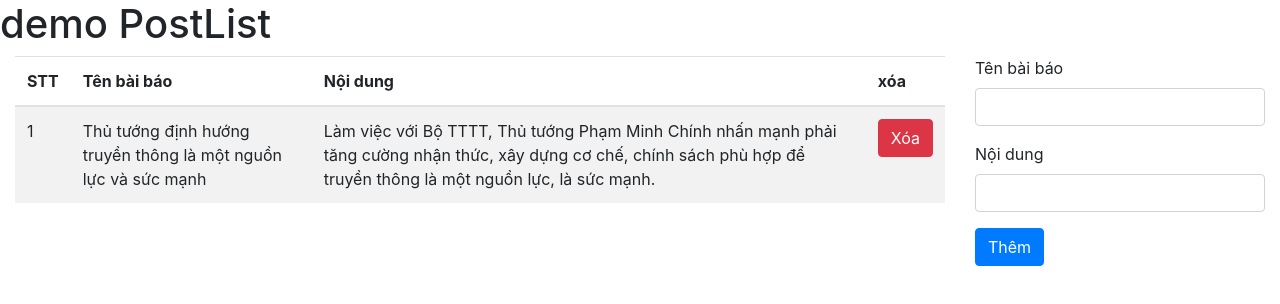
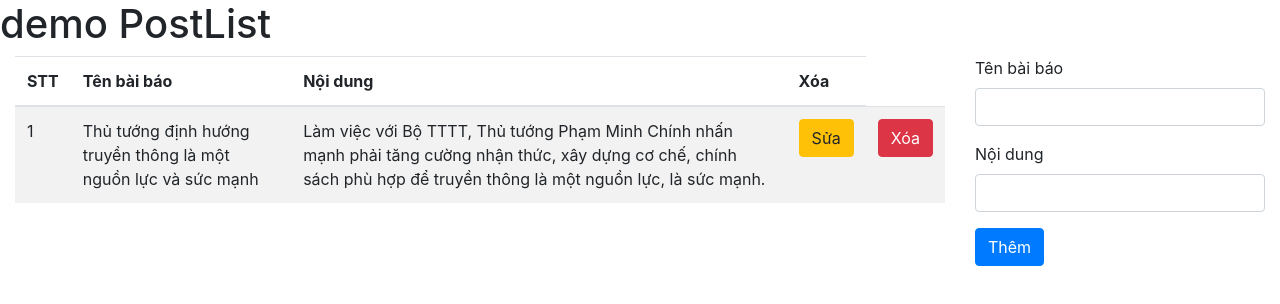
Before and after one commit to hoang99/react-hook-demo, a React (Create React App) app: page / in a window 1280 px wide. Shown: the top 304 px of the page. Built offline with nearby package versions, Linux system fonts and the light colour scheme; data requests are answered from the project's data file.

Commit message:
update feature Edit

```diff
--- a/src/App.jsx
+++ b/src/App.jsx
@@ -62,8 +62,6 @@ function App() {
 
     ////// POST DATA POST_LIST
     const handleDataPostList = (dataNews) => { // hàm handleDataPostList sẽ chứa data trong PostList
-
-
         var item = {};
         item.id = dataPostList.length + 1;
         item.title = dataNews.tenbaibao;
@@ -89,8 +87,59 @@ function App() {
         }
         postDataNews()
     }
+    ///////////// PUT
+    const [getIDEdit, setGetIDEdit] = useState('')
+    const [getDataEdit, setGetDataEdit] = useState('')
+    const handleGetDataEdit = (value) => {
+        setGetIDEdit(value.id)
+    }
 
+    const handlePushDataEdit = (value) => {
+
+
+        var dataEdit = {};
+        dataEdit.id = getIDEdit
+        dataEdit.title = value.tenbaibao
+        dataEdit.desc = value.noidung
+        setGetDataEdit(dataEdit)
+        dataPostList.map(i => {
+            if (i.id === dataEdit.id) {
+                i.title = dataEdit.title;
+                i.desc = dataEdit.desc;
+            }
+        })
+        async function editDataPostList() {
+            await axios({
+                method: 'PUT',
+                url: "http://localhost:3000/new/" + getIDEdit,
+                data: {
+                    title: value.tenbaibao,
+                    desc: value.noidung,
+                },
+            }).then(res => res.data)
+        }
+        editDataPostList()
+    }
+
+    //////////// DELETE
+    const handleDeleteDataPostList = (id) => {
+        // console.log(id);
+        const dataPostListAfterDeletedata = dataPostList.filter(item => item.id !== id)
+        setdataPostList(dataPostListAfterDeletedata)
+        async function deleteDataPostList() {
+            await axios({
+                method: "DELETE",
+                url: "http://localhost:3000/new/" + id,
+                data: null
+            }).then(res => res.data)
+        }
+        deleteDataPostList()
+
+
+    }
+    // console.log(dataPostList)
     return (
+
         <div className="App">
 
             {/* <h1>Change Color</h1>
@@ -100,8 +149,13 @@ function App() {
             <h1>Demo Todo List use useState</h1>
             <TodoList todos={todoList} onTodoClick={handleTodoClick} /> */}
             <h1>demo PostList</h1>
-            <PostList getDataPostList={dataPostList} addDataPostList={handleDataPostList}></PostList>
-
+            <PostList getDataPostList={dataPostList}
+                addDataPostList={handleDataPostList}
+                deleteDataPostLost={handleDeleteDataPostList}
+                getDataEdit={handleGetDataEdit}
+                pushDataEdit={handlePushDataEdit}
+            ></PostList>
+            {/* <Test></Test> */}
 
         </div>
     );
--- a/src/components/Test.jsx
+++ b/src/components/Test.jsx
@@ -1,24 +1,57 @@
 import React from "react";
+import ReactDOM from "react-dom";
 import { useForm } from "react-hook-form";
 
-export default function Test() {
-    const { register, handleSubmit, watch, formState: { errors } } = useForm();
-    const onSubmit = data => console.log(data);
 
-    // watch input value by passing the name of it
+
+function Test() {
+    const { register, errors, handleSubmit } = useForm()
+
+    const {
+        register: register2,
+        errors: errors2,
+        handleSubmit: handleSubmit2
+    } = useForm();
+
+    const onSubmit = data => {
+        alert(JSON.stringify(data));
+    };
+
+    const onSubmitEmail = data => {
+        alert(JSON.stringify(data));
+    };
 
     return (
-        /* "handleSubmit" will validate your inputs before invoking "onSubmit" */
-        <form onSubmit={handleSubmit(onSubmit)}>
-            {/* register your input into the hook by invoking the "register" function */}
-            <input  {...register("example")} />
+        <div className="App">
+            <form onSubmit={handleSubmit(onSubmit)}>
+                <div>
+                    <label >First Name</label>
+                    <input type="text" className="form-control"  {...register("tenbaibao")} required />
 
-            {/* include validation with required or other standard HTML validation rules */}
-            <input {...register("exampleRequired")} />
-            {/* errors will return when field validation fails  */}
-            {errors.exampleRequired && <span>This field is required</span>}
 
-            <input type="submit" />
-        </form>
+                </div>
+
+                <div>
+                    <label >Last Name</label>
+                    <input type="text" className="form-control"  {...register("noidung")} required />
+
+
+                </div>
+                <input type="submit" />
+            </form>
+
+            <form onSubmit={handleSubmit2(onSubmitEmail)}>
+                <div>
+                    <label htmlFor="email" placeholder="bluebill1049@hotmail.com">
+                        Email
+          </label>
+                    <input name="email" {...register2("example3")} />
+
+                </div>
+                <input type="submit" />
+            </form>
+        </div>
     );
 }
+
+export default Test;
--- a/src/components/postList/PostList.jsx
+++ b/src/components/postList/PostList.jsx
@@ -12,6 +12,7 @@ function PostList(props) {
     const { getDataPostList } = props
     // console.log(getDataPostList);
     const { register, handleSubmit, watch, formState: { errors } } = useForm();
+    const { register: registerEdit, handleSubmit: handleSubmitEdit, watch: watchEdit, formState: { errors1 } } = useForm();
 
     const onHandleSubmit = (data) => {
         console.log(data);
@@ -20,11 +21,21 @@ function PostList(props) {
         // console.log(watch("noidung"))
     }
 
+    const onHandleDelete = (id) => {
+        // console.log(id);
+        props.deleteDataPostLost(id)
 
+    }
 
+    const onHandleGetDataEdit = (value) => {
+        // console.log(id);
+        props.getDataEdit(value)
 
-
-
+    }
+    const onHandleEdit = (dataEdit) => {
+        // console.log(dataEdit);
+        props.pushDataEdit(dataEdit)
+    }
     return (
         <div className="container-fluid" >
             <div class="row">
@@ -35,22 +46,23 @@ function PostList(props) {
                                 <th>STT</th>
                                 <th>Tên bài báo</th>
                                 <th>Nội dung</th>
-                                <th>
-                                    xóa
-                                </th>
+                                <th>Xóa</th>
                             </tr>
                         </thead>
                         <tbody>
                             {
                                 getDataPostList.map((value, key) => (
-                                    <tr>
+                                    <tr >
                                         <td>{value.id}</td>
                                         <td>{value.title}</td>
                                         <td>{value.desc}</td>
                                         <td>
-                                            <button className="btn btn-danger" >Xóa</button>
+                                            <button className="btn btn-warning" data-toggle="modal" data-target="#btnEdit" onClick={() => onHandleGetDataEdit(value)} >Sửa</button>
+                                        </td>
+                                        <td>
+                                            <button className="btn btn-danger" onClick={() => onHandleDelete(value.id)} >Xóa</button>
+                                        </td>
 
-                                        </td>
                                     </tr>
                                 ))
                             }
@@ -71,11 +83,39 @@ function PostList(props) {
 
                         <button type="submit" className="btn btn-primary" >Thêm</button>
                     </form>
+                </div>
+                {/* handle btn edit */}
+                <div>
+                    <div className="modal fade" id="btnEdit" tabIndex={-1} role="dialog" aria-labelledby="exampleModalCenterTitle" aria-hidden="true">
+                        <div className="modal-dialog modal-dialog-centered" role="document">
+                            <div className="modal-content">
+                                <div className="modal-header">
+                                    <h5 className="modal-title" id="exampleModalLongTitle">Modal title</h5>
+                                    <button type="button" className="close" data-dismiss="modal" aria-label="Close">
+                                        <span aria-hidden="true">×</span>
+                                    </button>
+                                </div>
+                                <div className="modal-body">
+                                    <form onSubmit={handleSubmitEdit(onHandleEdit)}>
+                                        <div className="form-group" >
+                                            <label htmlFor="exampleInputEmail1">Tên bài báo</label>
+                                            <input type="text" className="form-control"  {...registerEdit("tenbaibao")} required />
+                                        </div>
+                                        <div className="form-group">
+                                            <label htmlFor="exampleInputPassword1">Nội dung</label>
+                                            <input type="text" className="form-control"  {...registerEdit("noidung")} required />
+                                        </div>
 
+                                        <button type="submit" className="btn btn-primary" >Thêm</button>
+                                    </form>
+                                </div>
+
+                            </div>
+                        </div>
+                    </div>
                 </div>
+                {/* end handle btn edit */}
             </div>
-
-
         </div>
     );
 }
```
